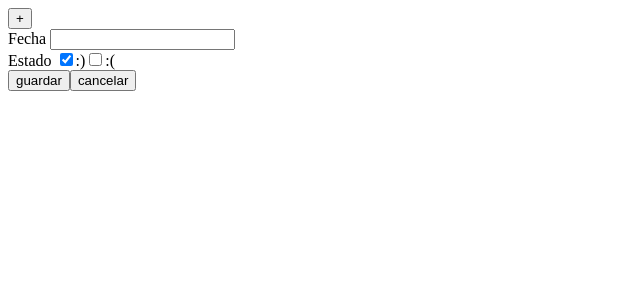
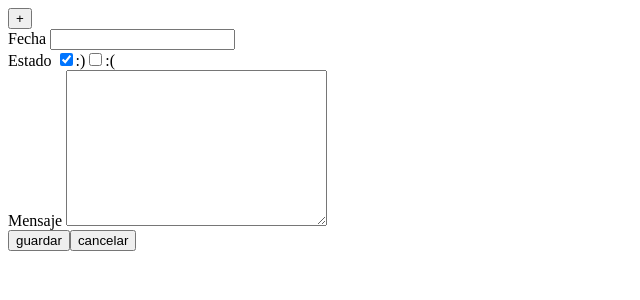
Before and after one commit to crod2/f-online-life-calendar-crod2, a React (Create React App) app: page / in a window 1280 px wide. Both pictures are taken after a click on the checkbox ":)". Shown: the top 300 px of the page, without its empty margins (0-640 px from the left). Built offline with nearby package versions, Linux system fonts and the light colour scheme.

Commit message:
get message when happy

```diff
--- a/src/App.js
+++ b/src/App.js
@@ -7,12 +7,15 @@ class App extends React.Component {
     this.state = {
       data: [],
       date: "",
-      mood: ""
+      mood: "",
+      message: ""
     }
 
     this.getData = this.getData.bind(this);
     this.getDate = this.getDate.bind(this);
     this.getMood = this.getMood.bind(this);
+    this.getMessage = this.getMessage.bind(this);
+
   }
 
   getDate(event) {
@@ -27,9 +30,14 @@ class App extends React.Component {
     }
   }
 
+  getMessage(event) {
+    const inputMessage = event.currentTarget.value;
+    this.setState({ message: inputMessage })
+  }
+
   getData() {
     this.setState(prevState => {
-      const newData = [...prevState.data, {currentDate : this.state.date, currentMood: this.state.mood}]
+      const newData = [...prevState.data, {currentDate : this.state.date, currentMood: this.state.mood, currentMessage : this.state.message }]
       return {data: newData};
     })
   }
@@ -59,17 +67,23 @@ class App extends React.Component {
             <label htmlFor="sad">:(</label>
           </div>
 
+          {this.state.mood === ":)" ?
+            <div className="message__container">
+
+              <label htmlFor="message">Mensaje </label>
+
+              <textarea name="message" id="message" cols="30" rows="10"></textarea>
+            </div>
+            :
+            null
+          }
+
           <div className="buttons">
             <button className="btn__save" onClick={this.getData}>guardar</button>
             <button className="btn__cancel">cancelar</button>
           </div>
-
         </div>
-
       </div>
-
-
-
     )
   }
 }
```
